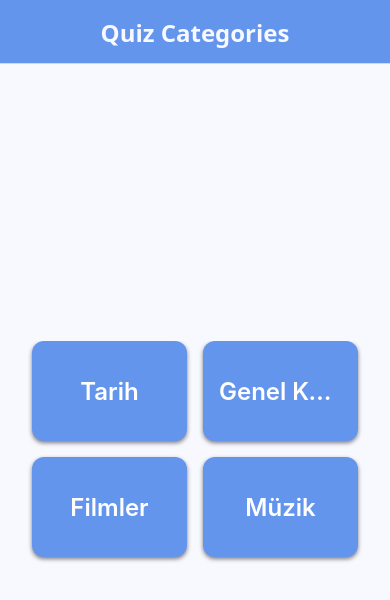
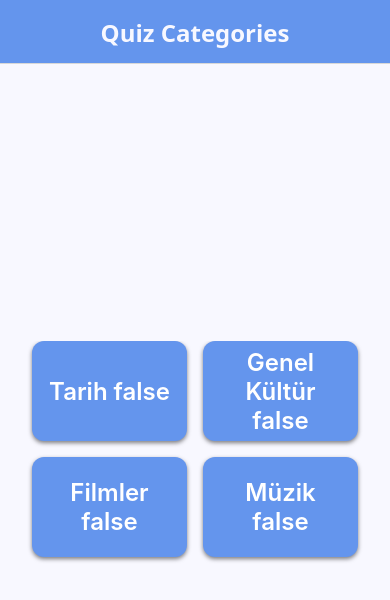
Before and after one commit to berna-ikiz/my-quizz-app, a React Native app: screen / in a window 390 px wide. Shown: the top 600 px of the page. Built offline with nearby package versions, Linux system fonts and the light colour scheme.

Commit message:
Button component has been added for category componen and quizscreen

```diff
--- /dev/null
+++ b/components/Button.tsx
@@ -0,0 +1,43 @@
+import { StyleSheet, Text, TouchableOpacity } from "react-native";
+import React from "react";
+type Props = {
+  title: string;
+  onPress: () => void;
+  backgroundColor?: string;
+  color?: string;
+  customButtonStyles?: {};
+  customTextStyle?: {};
+};
+
+const Button = ({
+  title,
+  onPress,
+  customButtonStyles,
+  customTextStyle,
+}: Props) => {
+  return (
+    <TouchableOpacity
+      style={[styles.button, customButtonStyles && customButtonStyles]}
+      onPress={onPress}
+    >
+      <Text style={[styles.text, customTextStyle && customTextStyle]}>
+        {title}
+      </Text>
+    </TouchableOpacity>
+  );
+};
+
+export default Button;
+
+const styles = StyleSheet.create({
+  button: {
+    width: "100%",
+    paddingVertical: 16,
+    borderRadius: 20,
+  },
+  text: {
+    color: "#F8F8FF",
+    fontSize: 16,
+    textAlign: "center",
+  },
+});
--- a/components/Category.tsx
+++ b/components/Category.tsx
@@ -1,6 +1,7 @@
 import { Text, TouchableOpacity, StyleSheet } from "react-native";
 import React from "react";
-import { NavigationProp, useNavigation } from "@react-navigation/native";
+import { useNavigation } from "@react-navigation/native";
+import Button from "../components/Button";
 
 type Category = {
   id: string;
@@ -20,17 +21,15 @@ const Category = ({ category: { id, name }, isCompleted }: Props) => {
     navigation.navigate("Quiz", { category: id });
   };
   return (
-    <TouchableOpacity style={styles.card} onPress={() => handlePressed()}>
-      <Text style={styles.text} adjustsFontSizeToFit numberOfLines={1}>
-        {" "}
-        {name} {isCompleted && "☑"}{" "}
-      </Text>
-    </TouchableOpacity>
+    <Button
+      title={`${name} ${isCompleted && "☑"}`}
+      onPress={handlePressed}
+      customButtonStyles={customButtonStyles}
+      customTextStyle={costomTextStyles}
+    />
   );
 };
-
-const styles = StyleSheet.create({
-  card: {
+const customButtonStyles = {
   flex: 1,
   height: 100,
   backgroundColor: "cornflowerblue",
@@ -42,12 +41,11 @@ const styles = StyleSheet.create({
   shadowOffset: { width: 0, height: 2 },
   shadowOpacity: 0.5,
   shadowRadius: 4,
-  },
-  text: {
+};
+const costomTextStyles = {
   fontSize: 24,
   color: "white",
   textAlign: "center",
   fontWeight: "600",
-  },
-});
+};
 export default Category;
--- a/screens/QuizScreen.tsx
+++ b/screens/QuizScreen.tsx
@@ -11,7 +11,7 @@ type Props = StaticScreenProps<{
   category: CategoryType;
 }>;
 
-const QuizScreen = ({route}: Props) => {
+const QuizScreen = ({ route }: Props) => {
   const navigation = useNavigation();
   const bottomSheetRef = useRef<BottomSheet>(null);
 
@@ -32,7 +32,7 @@ const QuizScreen = ({route}: Props) => {
   const { question, options, answerIndex, hint } =
     quizQuestions[currentQuestionIndex];
 
-  const handleAnswer = async (option : string, optionIndex: number) => {
+  const handleAnswer = async (option: string, optionIndex: number) => {
     if (optionIndex === answerIndex) {
       setScore((prev) => prev + 1);
     }
--- a/screens/ResultScreen.tsx
+++ b/screens/ResultScreen.tsx
@@ -1,11 +1,11 @@
-import { View, Text, TouchableOpacity, StyleSheet } from "react-native";
+import { View, Text, StyleSheet } from "react-native";
 import React from "react";
 import {
   StaticScreenProps,
   useNavigation,
-  useRoute,
 } from "@react-navigation/native";
 import questions from "../data/questions";
+import Button from "../components/Button";
 
 type CategoryType = keyof typeof questions;
 
@@ -34,15 +34,18 @@ const ResultScreen = ({ route }: Props) => {
       <Text style={styles.scoreText}>
         Correct Answers: {score} / {total}
       </Text>
-      <TouchableOpacity style={styles.homeButton} onPress={handleHome}>
-        <Text style={styles.homeText}>🏠 Turn Back to The Home Page</Text>
-      </TouchableOpacity>
-      <TouchableOpacity style={styles.retryButton} onPress={handleRetry}>
-        <Text style={styles.retryText}>🔂 Play Again</Text>
-      </TouchableOpacity>
+      <Button title= "🏠 Turn Back to The Home Page" onPress={handleHome} customButtonStyles={homeButtonStyle}/>
+      <Button title= "🔂 Play Again" onPress={handleRetry} customButtonStyles={retryButtonStyle}/>
     </View>
   );
 };
+
+const homeButtonStyle={
+  backgroundColor: "#F4708F",
+}
+const retryButtonStyle={
+  backgroundColor: "#4A7ACD",
+}
 
 const styles = StyleSheet.create({
   container: {
@@ -57,29 +60,7 @@ const styles = StyleSheet.create({
   },
   scoreText: {
     fontSize: 20,
-  },
-  homeButton: {
-    backgroundColor: "#F4708F",
-    width: "100%",
-    paddingVertical: 16,
-    borderRadius: 20,
-  },
-  homeText: {
-    color: "#F8F8FF",
-    fontSize: 16,
-    textAlign: "center",
-  },
-  retryButton: {
-    backgroundColor: "#4A7ACD",
-    width: "100%",
-    paddingVertical: 16,
-    borderRadius: 20,
-  },
-  retryText: {
-    color: "#F8F8FF",
-    fontSize: 16,
-    textAlign: "center",
-  },
+  }
 });
 
 export default ResultScreen;
```
Lines whose indentation alone changed are shown as unchanged.
